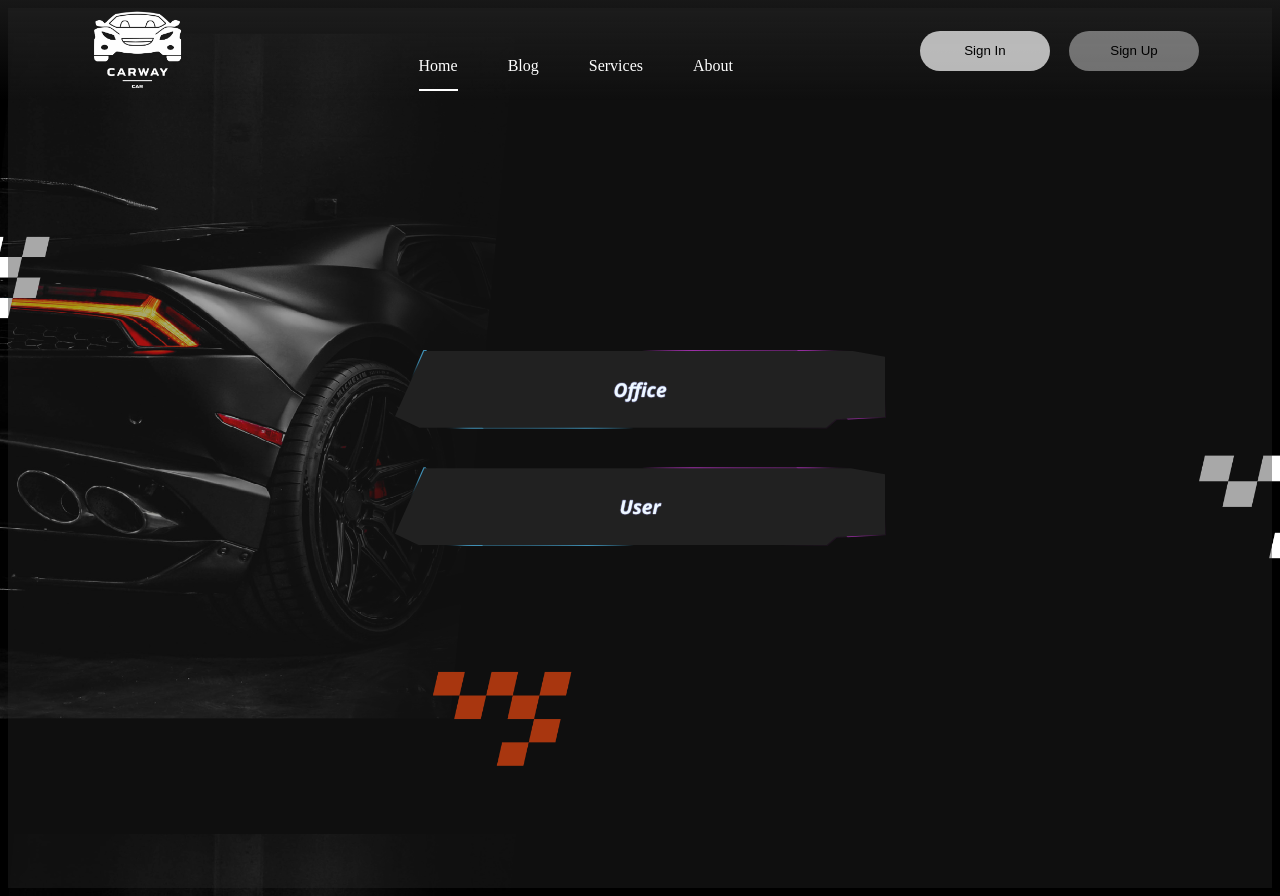
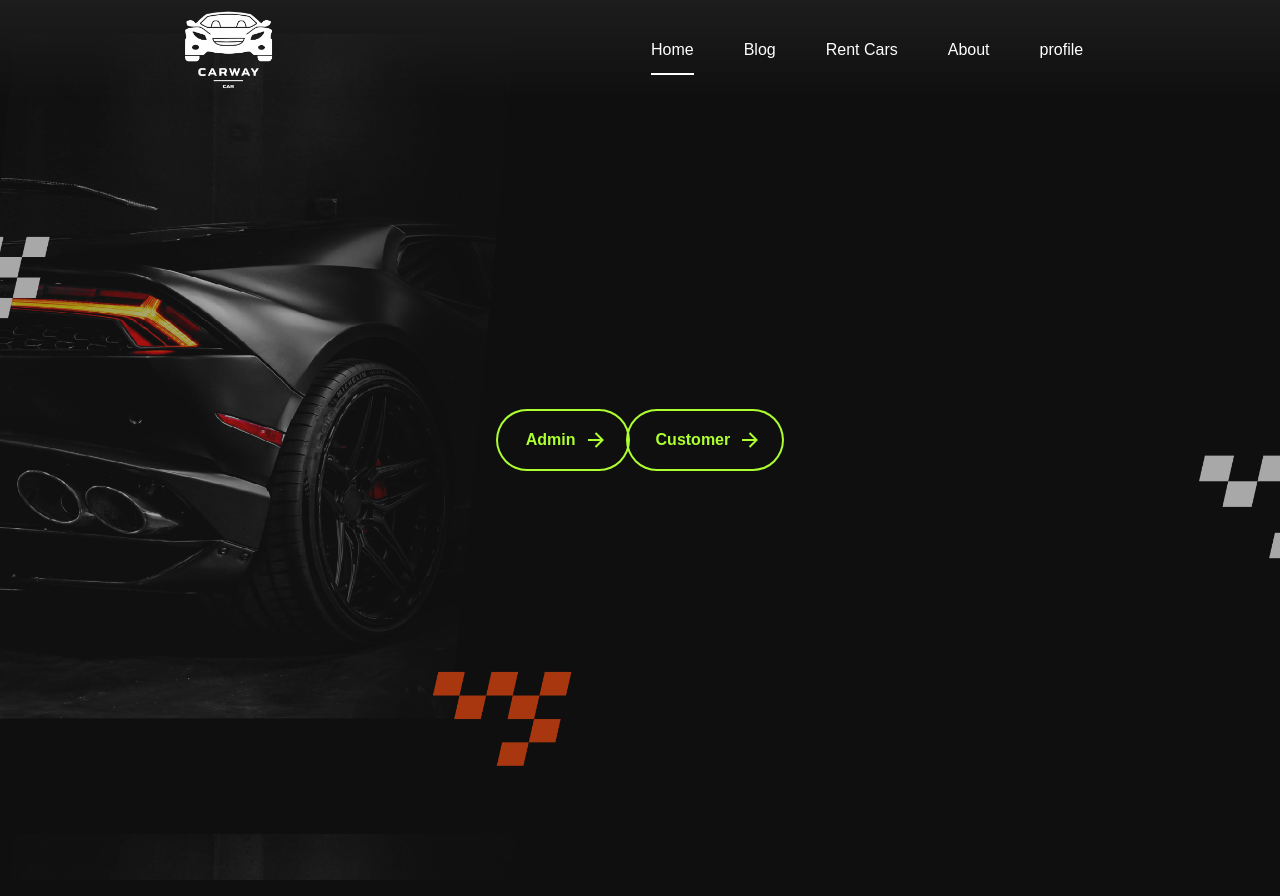
Before and after one commit to MohamedElsyed2005/car_way, a PHP site: page / in a window 1280 px wide. Run offline with PHP 8.4, Linux system fonts and the light colour scheme.

```diff
--- a/Css/index.css
+++ b/Css/index.css
@@ -1,3 +1,10 @@
+* {
+  margin: 0;
+  padding: 0;
+  box-sizing: border-box;
+  font-family: 'Poppins', sans-serif;
+}
+
 body {
     background-image: url(../wall1.png);
     background-color: black;
@@ -85,134 +92,94 @@ body {
     display: none;
 }
 
-/* From Uiverse.io by MijailVillegas */
-.container {
-    font-family: "Segoe UI", Tahoma, Geneva, Verdana, sans-serif;
-    font-style: italic;
-    font-weight: bold;
-    font-size: 1.2em;
-    display: grid;
-    gap: 2em;
-    place-content: center;
-    width: 400px;
+/* From Uiverse.io by gharsh11032000 */
+a{
+    text-decoration: none;
+}
+.animated-button {
+    position: relative;
+    display: flex;
+    align-items: center;
+    gap: 4px;
+    padding: 16px 36px;
+    border: 4px solid;
+    border-color: transparent;
+    font-size: 16px;
+    background-color: inherit;
+    border-radius: 100px;
+    font-weight: 600;
+    color: greenyellow;
+    box-shadow: 0 0 0 2px greenyellow;
+    cursor: pointer;
+    overflow: hidden;
+    transition: all 0.6s cubic-bezier(0.23, 1, 0.32, 1);
   }
 
-  .container input[type=radio] {
-    display: none;
+  .animated-button svg {
+    position: absolute;
+    width: 24px;
+    fill: greenyellow;
+    z-index: 9;
+    transition: all 0.8s cubic-bezier(0.23, 1, 0.32, 1);
   }
 
-  .input-btn:is(:checked) + .neon-btn .span {
-    inset: 2px;
-    background-color: #4090b5;
-    background: repeating-linear-gradient(to bottom, transparent 0%, #4090b5 1px, #4090b5 3px, #4090b5 5px, #4090b5 4px, transparent 0.5%), repeating-linear-gradient(to left, hsl(295, 60%, 12%) 100%, hsl(295, 60%, 12%) 100%);
-    box-shadow: inset 0 40px 20px hsl(296, 59%, 10%);
+  .animated-button .arr-1 {
+    right: 16px;
   }
 
-  .input-btn:is(:checked) + .neon-btn .txt {
-    text-shadow: 2px 4px 1px #9e30a9, 2px 2px 1px #4090b5, 0 0 20px rgba(255, 255, 255, 0.616);
-    color: rgb(255, 255, 255);
-    animation: colorchange 0.3s ease;
+  .animated-button .arr-2 {
+    left: -25%;
   }
 
-  .input-btn:is(:checked) + .neon-btn::before {
-    animation-duration: 0.6s;
+  .animated-button .circle {
+    position: absolute;
+    top: 50%;
+    left: 50%;
+    transform: translate(-50%, -50%);
+    width: 20px;
+    height: 20px;
+    background-color: greenyellow;
+    border-radius: 50%;
+    opacity: 0;
+    transition: all 0.8s cubic-bezier(0.23, 1, 0.32, 1);
   }
 
-  .input-btn:is(:checked) + .neon-btn::after {
-    animation-duration: 0.6s;
+  .animated-button .text {
+    position: relative;
+    z-index: 1;
+    transform: translateX(-12px);
+    transition: all 0.8s cubic-bezier(0.23, 1, 0.32, 1);
   }
 
-  .neon-btn {
-    width: 300px;
-    height: 60px;
-    cursor: pointer;
-    display: flex;
-    justify-content: center;
-    align-items: center;
-    padding: 0.5em 5em;
-    text-align: right;
-    background: transparent;
-    position: relative;
-    overflow: hidden;
-    transition: all 2s ease-in-out;
-    -webkit-clip-path: polygon(6% 0, 93% 0, 100% 8%, 100% 86%, 90% 89%, 88% 100%, 5% 100%, 0% 85%);
-    clip-path: polygon(6% 0, 93% 0, 100% 8%, 100% 86%, 90% 89%, 88% 100%, 5% 100%, 0% 85%);
+  .animated-button:hover {
+    box-shadow: 0 0 0 12px transparent;
+    color: #212121;
+    border-radius: 12px;
   }
 
-  .neon-btn .span {
-    display: flex;
-    -webkit-clip-path: polygon(6% 0, 93% 0, 100% 8%, 100% 86%, 90% 89%, 88% 100%, 5% 100%, 0% 85%);
-    clip-path: polygon(6% 0, 93% 0, 100% 8%, 100% 86%, 90% 89%, 88% 100%, 5% 100%, 0% 85%);
-    position: absolute;
-    inset: 1px;
-    background-color: #212121;
-    z-index: 1;
+  .animated-button:hover .arr-1 {
+    right: -25%;
   }
 
-  .neon-btn .txt {
-    text-align: right;
-    position: relative;
-    z-index: 2;
-    color: aliceblue;
-    font-size: 1em;
-    transition: all ease-in-out 2s linear;
-    text-shadow: 0px 0px 1px #4090b5, 0px 0px 1px #9e30a9, 0 0 1px white;
+  .animated-button:hover .arr-2 {
+    left: 16px;
   }
 
-  .neon-btn::before {
-    content: "";
-    position: absolute;
-    height: 300px;
-    aspect-ratio: 1.5/1;
-    box-shadow: -17px -19px 20px #9e30a9;
-    background-image: conic-gradient(#9e30a9, transparent, transparent, transparent, transparent, transparent, transparent, #9e30a9);
-    animation: rotate 4s linear infinite -2s;
+  .animated-button:hover .text {
+    transform: translateX(12px);
   }
 
-  .neon-btn::after {
-    content: "";
-    position: absolute;
-    height: 300px;
-    aspect-ratio: 1.5/1;
-    box-shadow: -17px -19px 10px #4090b5;
-    background-image: conic-gradient(#4090b5, transparent, transparent, transparent, transparent, transparent, transparent, transparent, #4090b5);
-    animation: rotate 4s linear infinite;
+  .animated-button:hover svg {
+    fill: #212121;
   }
 
-  @keyframes rotate {
-    0% {
-      transform: rotate(0deg);
-    }
-
-    to {
-      transform: rotate(360deg);
-    }
+  .animated-button:active {
+    scale: 0.95;
+    box-shadow: 0 0 0 4px greenyellow;
   }
 
-  @keyframes colorchange {
-    0% {
-      text-shadow: 0px 0px 0px #9e30a9, 0px 0px 0px #4090b5, 0 0 0px rgba(255, 255, 255, 0.616);
-    }
-
-    50% {
-      text-shadow: -6px 5px 1px #9e30a9, 5px 11px 1px #4090b5, 0 0 20px rgba(255, 255, 255, 0.616);
-    }
-
-    to {
-      text-shadow: 2px 4px 1px #9e30a9, 2px 2px 1px #4090b5, 0 0 20px rgba(255, 255, 255, 0.616);
-    }
+  .animated-button:hover .circle {
+    width: 220px;
+    height: 220px;
+    opacity: 1;
   }
-
-  @keyframes backgroundchange {
-    0% {
-      background-color: transparent;
-    }
-
-    50% {
-      background-color: #4090b5;
-    }
-
-    to {
-      background-color: transparent;
-    }
-  }
--- a/Home.php
+++ b/Home.php
@@ -1,6 +1,5 @@
 <!DOCTYPE html>
 <html lang="en">
-
 <head>
     <meta charset="UTF-8">
     <meta http-equiv="X-UA-Compatible" content="IE=edge">
@@ -19,7 +18,7 @@
                 <ul>
                     <li><a href="Home.php" class="link active">Home</a></li>
                     <li><a href="#" class="link">Blog</a></li>
-                    <li><a href="#" class="link">Services</a></li>
+                    <li><a href="Rent_Car.php" class="link">Rent Cars</a></li>
                     <li><a href="#" class="link">About</a></li>
                     <li><a href="profile.php" class="link">profile</a></li>
                 </ul>
--- a/admin/booking_management.html
+++ b/admin/booking_management.html
@@ -13,7 +13,7 @@
     <!-- Sidebar -->
     <div class="sidebar">
         <h4>Admin Panel</h4>
-        <a href="dashboard.html">Dashboard</a>
+        <a href="dashboard.php">Dashboard</a>
         <a href="user_management.html">User Management</a>
         <a href="car_management.php">Car Management</a>
         <a href="booking_management.html" class="active">Booking Management</a>
--- a/admin/car_management.php
+++ b/admin/car_management.php
@@ -19,7 +19,7 @@ $result = $conn->query($sql);
     <!-- Sidebar -->
     <div class="sidebar">
         <h4>Admin Panel</h4>
-        <a href="dashboard.html">Dashboard</a>
+        <a href="dashboard.php">Dashboard</a>
         <a href="car_management.php" class="active">Car Management</a>
         <a href="user_management.html">User Management</a>
         <a href="booking_management.html">Booking Management</a>
--- a/admin/reports.html
+++ b/admin/reports.html
@@ -14,7 +14,7 @@
     <!-- Sidebar -->
     <div class="sidebar">
         <h4>Admin Panel</h4>
-        <a href="dashboard.html">Dashboard</a>
+        <a href="dashboard.php">Dashboard</a>
         <a href="user_management.html">User Management</a>
         <a href="car_management.php">Car Management</a>
         <a href="booking_management.html">Booking Management</a>
--- a/admin/settings.html
+++ b/admin/settings.html
@@ -13,7 +13,7 @@
     <!-- Sidebar -->
     <div class="sidebar">
         <h4>Admin Panel</h4>
-        <a href="dashboard.html">Dashboard</a>
+        <a href="dashboard.php">Dashboard</a>
         <a href="user_management.html">User Management</a>
         <a href="car_management.php">Car Management</a>
         <a href="booking_management.html">Booking Management</a>
--- a/admin/user_management.html
+++ b/admin/user_management.html
@@ -13,7 +13,7 @@
     <!-- Sidebar -->
     <div class="sidebar">
         <h4>Admin Panel</h4>
-        <a href="dashboard.html">Dashboard</a>
+        <a href="dashboard.php">Dashboard</a>
         <a href="user_management.html" class="active">User Management</a>
         <a href="car_management.php">Car Management</a>
         <a href="booking_management.html">Booking Management</a>
--- a/index.html
+++ b/index.html
@@ -1,43 +1,62 @@
 <!DOCTYPE html>
 <html lang="en">
+
 <head>
     <meta charset="UTF-8">
     <meta name="viewport" content="width=device-width, initial-scale=1.0">
     <link rel="stylesheet" href="Css/index.css">
     <title>Home</title>
 </head>
+
 <body>
     <div class="wrapper">
         <nav class="nav">
             <img src="imgs/logo.png" class="nav-logo">
             <div class="nav-menu" id="navMenu">
                 <ul>
-                    <li><a href="#" class="link active">Home</a></li>
+                    <li><a href="index.html" class="link active">Home</a></li>
                     <li><a href="#" class="link">Blog</a></li>
-                    <li><a href="#" class="link">Services</a></li>
+                    <li><a href="Rent_Car.php" class="link">Rent Cars</a></li>
                     <li><a href="#" class="link">About</a></li>
+                    <li><a href="profile.php" class="link">profile</a></li>
                 </ul>
             </div>
-            <div class="nav-button">
-                <button class="btn white-btn" id="loginBtn" onclick="login()">Sign In</button>
-                <button class="btn" id="registerBtn" onclick="register()">Sign Up</button>
-            </div>
-            <div class="nav-menu-btn">
-                <i class="bx bx-menu" onclick="myMenuFunction()"></i>
-            </div>
         </nav>
+        <a href="admin/car_management.php">
+            <button class="animated-button">
+                <svg viewBox="0 0 24 24" class="arr-2" xmlns="http://www.w3.org/2000/svg">
+                    <path
+                        d="M16.1716 10.9999L10.8076 5.63589L12.2218 4.22168L20 11.9999L12.2218 19.778L10.8076 18.3638L16.1716 12.9999H4V10.9999H16.1716Z">
+                    </path>
+                </svg>
+                <span class="text">Admin</span>
+                <span class="circle"></span>
+                <svg viewBox="0 0 24 24" class="arr-1" xmlns="http://www.w3.org/2000/svg">
+                    <path
+                        d="M16.1716 10.9999L10.8076 5.63589L12.2218 4.22168L20 11.9999L12.2218 19.778L10.8076 18.3638L16.1716 12.9999H4V10.9999H16.1716Z">
+                    </path>
+                </svg>
+            </button>
+        </a>
 
- <form action="" class="container">
-        <input class="input-btn" type="radio" id="valueIs-2" name="valueIs-radio" value="valueIs-2">
-        <label class="neon-btn" for="valueIs-2">
-            <span class="span"></span>
-            <span class="txt">Office</span>
-        </label>
-        <input class="input-btn" type="radio" id="valueIs-2" name="valueIs-radio" value="valueIs-2">
-        <label class="neon-btn" for="valueIs-2">
-            <span class="span"></span>
-            <span class="txt">User</span>
-        </label>
-    </form>
+        <a href="login.html">
+            <button class="animated-button">
+                <svg viewBox="0 0 24 24" class="arr-2" xmlns="http://www.w3.org/2000/svg">
+                    <path
+                        d="M16.1716 10.9999L10.8076 5.63589L12.2218 4.22168L20 11.9999L12.2218 19.778L10.8076 18.3638L16.1716 12.9999H4V10.9999H16.1716Z">
+                    </path>
+                </svg>
+                <span class="text">Customer</span>
+                <span class="circle"></span>
+                <svg viewBox="0 0 24 24" class="arr-1" xmlns="http://www.w3.org/2000/svg">
+                    <path
+                        d="M16.1716 10.9999L10.8076 5.63589L12.2218 4.22168L20 11.9999L12.2218 19.778L10.8076 18.3638L16.1716 12.9999H4V10.9999H16.1716Z">
+                    </path>
+                </svg>
+            </button>
+        </a>
+
+
 </body>
+
 </html>
--- a/profile.php
+++ b/profile.php
@@ -20,8 +20,6 @@ if (!empty($_SESSION["id"])) {
     <meta name="viewport" content="width=device-width, initial-scale=1.0">
     <link href='https://unpkg.com/boxicons@2.1.4/css/boxicons.min.css' rel='stylesheet'>
     <link rel="stylesheet" href="Home.css">
-    <link rel="stylesheet" href="Css/profile.css">
-    <link rel="stylesheet" href="Css/style.css">
     <link rel="stylesheet" href="Css/all.min.css">
     <title>Car Rental Service</title>
 </head>
@@ -35,7 +33,7 @@ if (!empty($_SESSION["id"])) {
                 <ul>
                     <li><a href="Home.php" class="link">Home</a></li>
                     <li><a href="#" class="link">Blog</a></li>
-                    <li><a href="#" class="link">Services</a></li>
+                    <li><a href="Rent_Car.php" class="link">Rent Cars</a></li>
                     <li><a href="#" class="link">About</a></li>
                     <li><a href="profile.php" class="link  active">profile</a></li>
                 </ul>
@@ -114,7 +112,7 @@ if (!empty($_SESSION["id"])) {
                                         style="margin-left: 50px; margin-bottom: 50px;" rows="6" cols="33"></textarea>
                                 </div>
 
-                                <a href="Courses.html"><img src="imgs/logo bar.svg" class="profile_logo" width="250"
+                                <a href="Courses.html"><img src="imgs\logo.png" class="profile_logo" width="250"
                                         height="250" id="#prof_logo"></a>
 
 
```
Also changed, not shown: Css/rent_car.css (added, +50 -0 lines), Home.css (+10 -13 lines), Rent_Car.php (added, +64 -0 lines), admin/dashboard.php (renamed from admin/dashboard.html, +13 -3 lines), login.html (+10 -9 lines).
